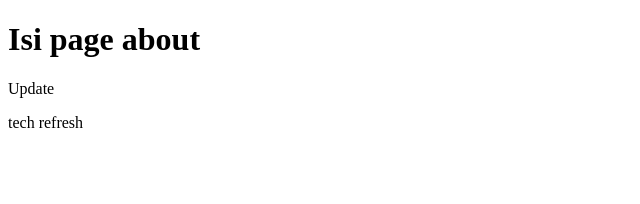
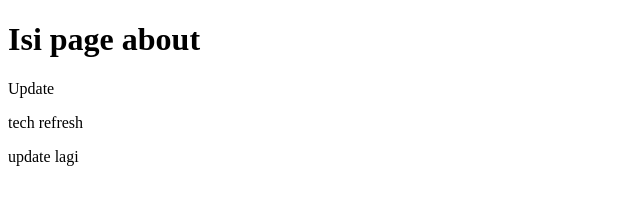
Before and after one commit to sirahyh/Personal-Page-Website, a plain HTML site: page about.html in a window 1280 px wide. Shown: the full height of the page, 0-640 px from the left. Drawn offline with Linux system fonts and the light colour scheme.

Commit message:
tech-refresh update page

```diff
--- a/about.html
+++ b/about.html
@@ -9,5 +9,6 @@
     <h1>Isi page about</h1>
     <p>Update</p>
 <p>tech refresh</p>
+<p>update lagi</p>
 </body>
 </html>
```
